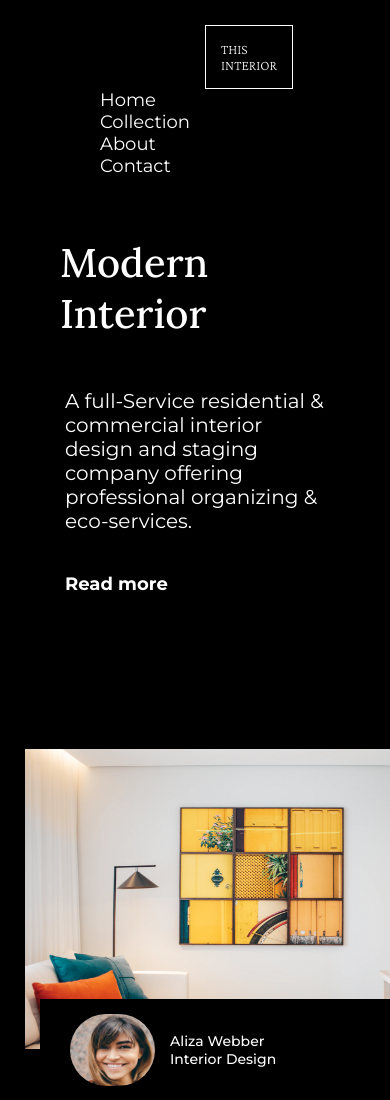
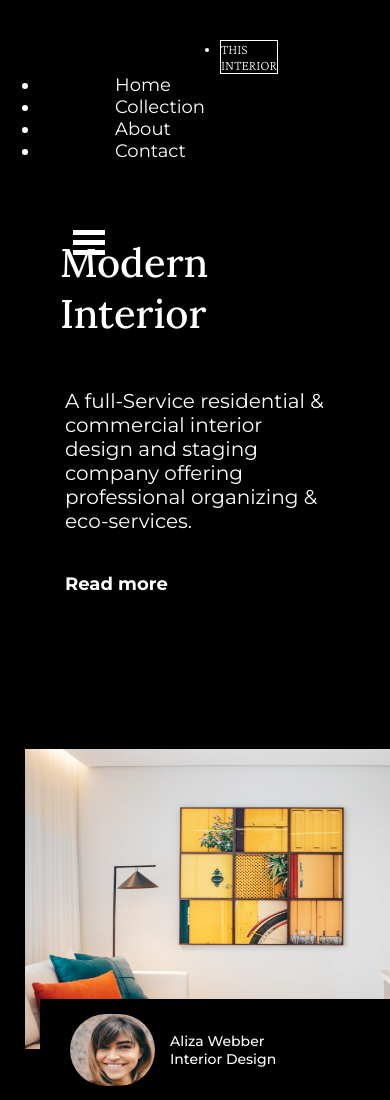
Before and after one commit to gvisiedo/devchallenge-interior-consultant-challenge, a plain HTML site: page index.html in a window 390 px wide. Shown: the top 1100 px of the page. Drawn offline with nearby package versions, Linux system fonts and the light colour scheme.

Commit message:
preparing hamburguer menu

```diff
--- a/css/style.css
+++ b/css/style.css
@@ -135,6 +135,132 @@ footer>span a{
     font-weight: bold;
     color: #A9A9A9;
 }
+/*
+  <div class="full-menu">
+        <nav id="menu" class="menu">
+             <ul>
+                  <li class="home">Home</li>
+                  <li class="about">About</li>
+                  <li class="works">Works</li>
+                  <li class="contact">Contact</li>
+             </ul>
+        </nav>
+   </div>
+
+@keyframes zoom {
+    0%, 100% {
+         transform: scale(1);
+   }
+    50% {
+         transform: scale(1.1);
+   }
+}
+html, body {
+    overflow: hidden;
+    line-height: 1.5;
+    font-family: 'Montserrat', 'Arial', sans-serif;
+    color: #fff;
+    text-align: center;
+}
+.full-menu, .content {
+    width: 100%;
+    height: 100%;
+}
+.full-menu, .content {
+    display: flex;
+    align-items: center;
+    justify-content: center;
+}
+.content {
+    background-image: url(https://s3.amazonaws.com/StartupStockPhotos/20140808_StartupStockPhotos/96.jpg);
+    background-size: cover;
+    font-size: 3em;
+}
+.full-menu {
+    position: absolute;
+    background-color: #1e88e5;
+    opacity: 0.5;
+    transform: translateX(100%);
+    transition: all 400ms ease-in;
+}
+.full-menu li {
+    font-size: 4em;
+    color: #fff;
+    opacity: 0;
+    transform: translateY(2%);
+    transition: all 300ms ease-in;
+    cursor: pointer;
+}
+.full-menu li:after {
+    content: "";
+    position: absolute;
+    height: 5px;
+    width: 0%;
+    left: 0;
+    bottom: 0;
+    background-color: #fff;
+    transition: width 200ms ease-in;
+}
+.full-menu li:hover:after {
+    width: 100%;
+}
+.full-menu ul {
+    list-style: none;
+}
+.full-menu.active {
+    transform: translateX(0%);
+    opacity: 1;
+    z-index: 0;
+}
+.full-menu.active .home {
+    transition-delay: 0.3s;
+}
+.full-menu.active .about {
+    transition-delay: 0.4s;
+}
+.full-menu.active .works {
+    transition-delay: 0.5s;
+}
+.full-menu.active .contact {
+    transition-delay: 0.6s;
+}
+.full-menu.active li {
+    opacity: 1;
+    transform: translateX(0%);
+}
+.full-menu.active li:hover {
+    animation: zoom 200ms ease-in;
+}
+.hamburguer {
+    position: absolute;
+    width: 2em;
+    height: 2em;
+    margin: 3em;
+    z-index: 1;
+    cursor: pointer;
+}
+.hamburguer:hover {
+    animation: zoom 300ms ease-in;
+}
+.lines {
+    background-color: #fff;
+    width: 100%;
+    height: 5px;
+    margin: 5px 0;
+    transition: all 450ms ease-in;
+}
+.close-hamburguer .lines {
+    cursor: pointer;
+}
+.close-hamburguer .line-top {
+    transform: translateY(200%) rotate(45deg);
+}
+.close-hamburguer .line-mid {
+    opacity: 0;
+}
+.close-hamburguer .line-bottom {
+    transform: translateY(-200%) rotate(135deg);
+} */
 @media (max-width:950px){
     main{
         flex-wrap: wrap;
@@ -183,6 +309,36 @@ footer>span a{
         margin-bottom: 10px;
 
     }
+    .hamburguer {
+        position: absolute;
+        width: 2em;
+        height: 2em;
+        margin: 3em;
+        z-index: 1;
+        cursor: pointer;
+    }
+    .hamburguer:hover {
+        animation: zoom 300ms ease-in;
+    }
+    .lines {
+        background-color: #fff;
+        width: 100%;
+        height: 5px;
+        margin: 5px 0;
+        transition: all 450ms ease-in;
+    }
+    .close-hamburguer .lines {
+        cursor: pointer;
+    }
+    .close-hamburguer .line-top {
+        transform: translateY(200%) rotate(45deg);
+    }
+    .close-hamburguer .line-mid {
+        opacity: 0;
+    }
+    .close-hamburguer .line-bottom {
+        transform: translateY(-200%) rotate(135deg);
+    }
     footer{
         margin-top: 400px;
     }
--- a/index.html
+++ b/index.html
@@ -8,12 +8,25 @@
     <link rel="stylesheet" href="./css/style.css">
 </head>
 <body>
+
+
     <header>
-        <nav class="nav1">This Interior</nav>
-        <nav class="nav2, nav3">Home</nav>
-        <nav class="nav3">Collection</nav>
-        <nav class="nav3">About</nav>
-        <nav class="nav3">Contact</nav>
+        <div class="full-menu">
+            <nav id="menu" class="menu">
+                <ul>
+                    <li class="nav1">This Interior</li>
+                    <li class="nav2, nav3">Home</li>
+                    <li class="nav3">Collection</liv>
+                    <li class="nav3">About</li>
+                    <li class="nav3">Contact</li>
+                </ul>
+            </nav>
+        </div>
+        <div class="hamburguer">
+            <div class="lines line-top"></div>
+            <div class="lines line-mid"></div>
+            <div class="lines line-bottom"></div>
+         </div>
     </header>
     <main class="container">
         <section class="container-left">
@@ -38,6 +51,6 @@
         </section>
     </main>
     <footer>created by <span><a href="https://visigoyo.com/">VisiGoyo</a></span> - devChallenges.io</footer>
-
+    <script type="module" src="./js/script.js"></script>
 </body>
 </html>
--- /dev/null
+++ b/js/script.js
@@ -0,0 +1,6 @@
+"use sctrict"
+
+document.querySelector(".hamburguer").addEventListener("click", function(){
+    document.querySelector(".full-menu").classList.toggle("active");
+    document.querySelector(".hamburguer").classList.toggle("close-hamburguer");
+});
```
